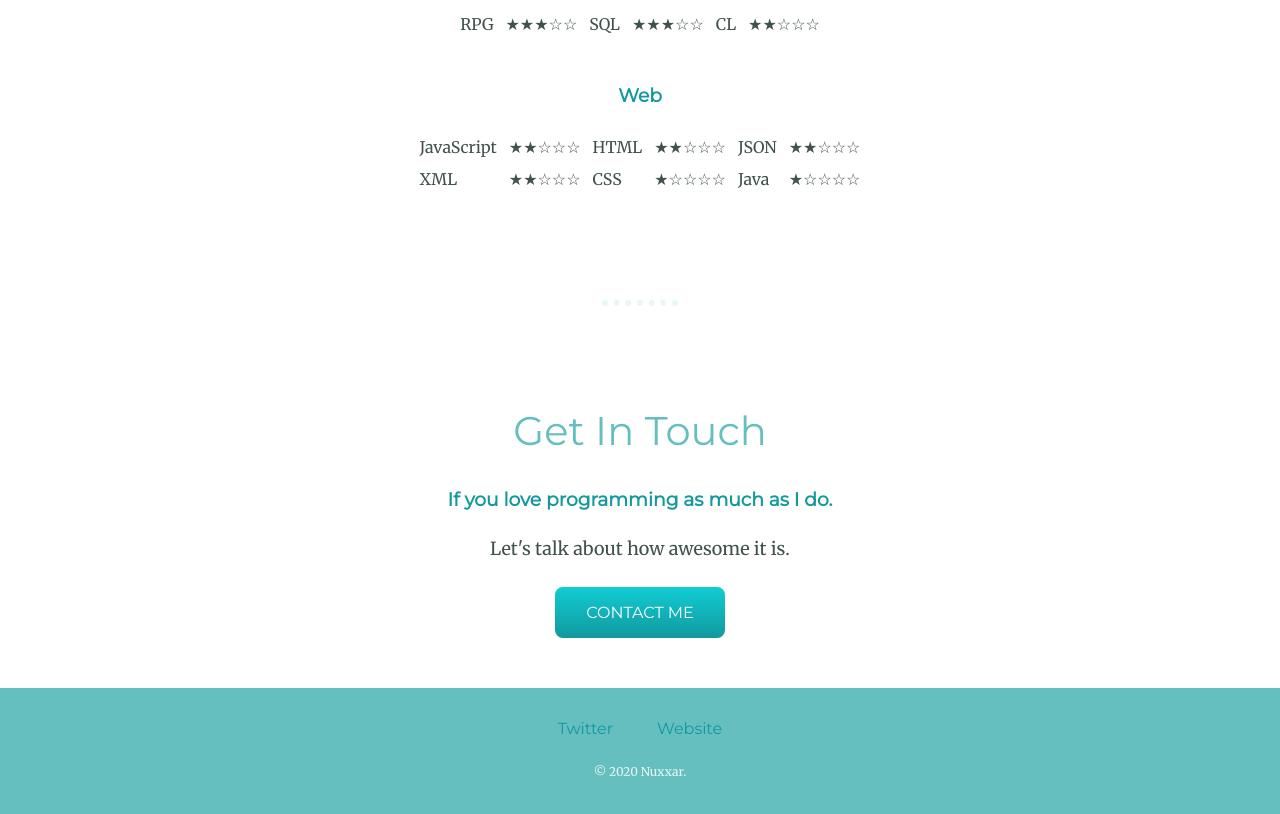
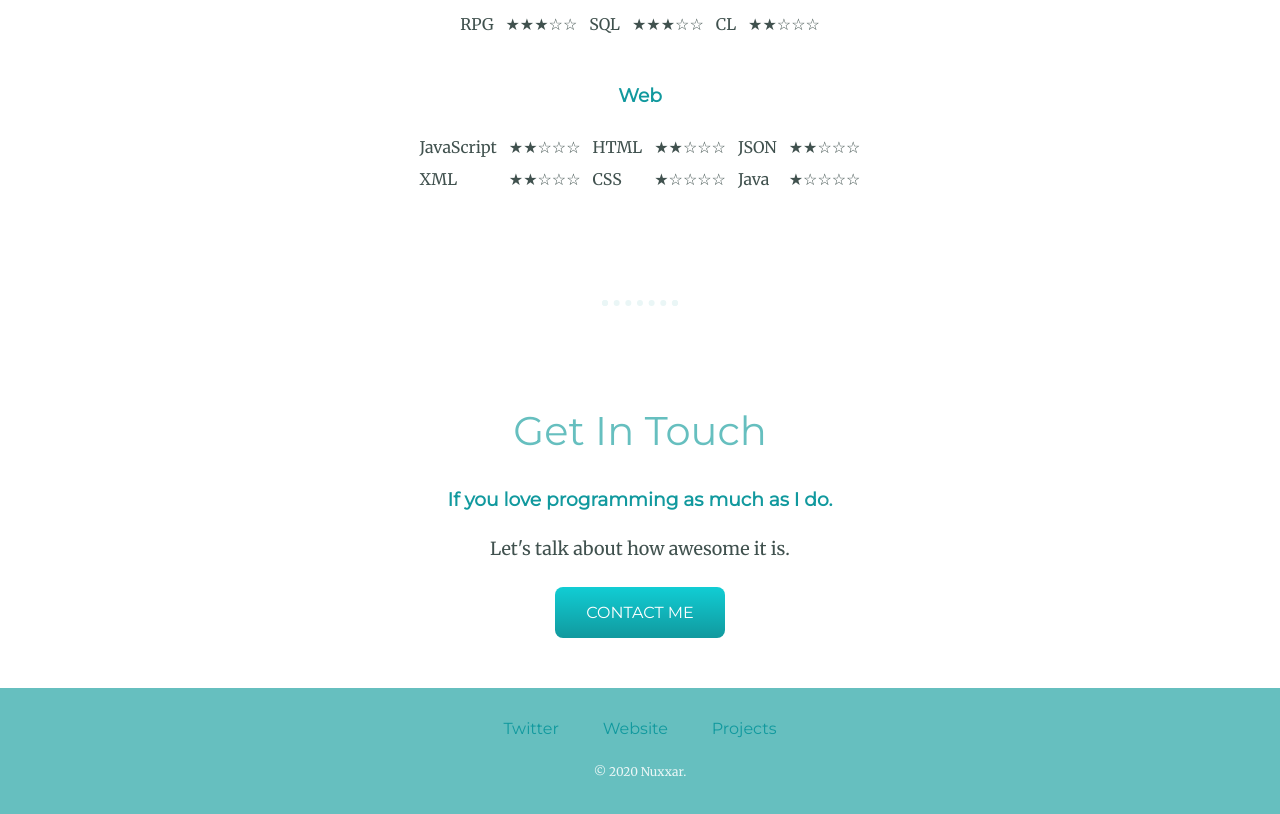
Before and after one commit to Nuxxar/cv, a plain HTML site: page index.html in a window 1280 px wide. Shown: the part 2889-3703 px from the top of the page. Drawn offline with Linux system fonts and the light colour scheme.

Commit message:
Update index.html
Add TinDog Project Ref

```diff
--- a/index.html
+++ b/index.html
@@ -171,6 +171,7 @@
   <div class="bottom-container">
     <a class="footer-link" href="https://twitter.com/">Twitter</a>
     <a class="footer-link" href="https://www.appbrewery.co/">Website</a>
+    <a class="footer-link" href="https://nuxxar.github.io/TinDog/">Projects</a>
     <p class="copyright">© 2020 Nuxxar.</p>
     <!-- Icons made by <a href="https://www.flaticon.com/authors/freepik" title="Freepik">Freepik</a> from <a href="https://www.flaticon.com/" title="Flaticon">www.flaticon.com</a> -->
   </div>
```
